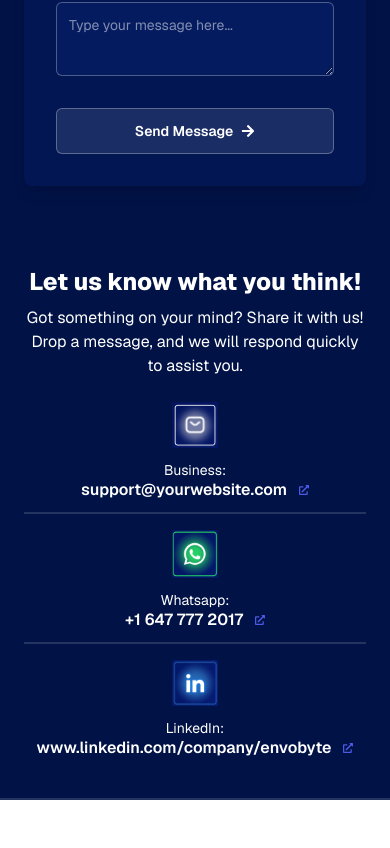
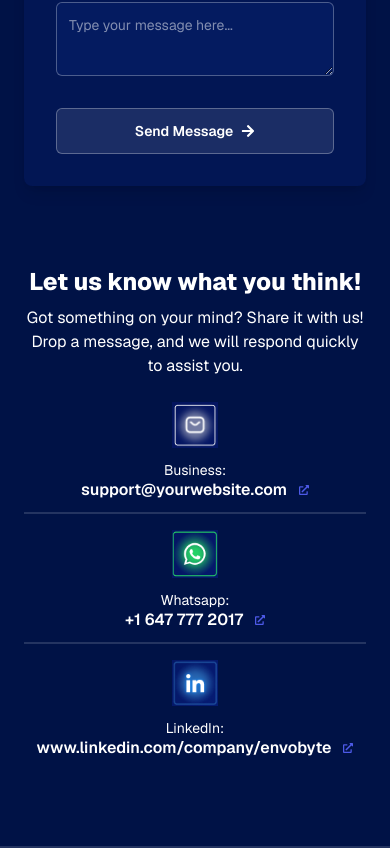
Before and after one commit to Md-Kayda-Azam/envobtye, a Next.js app: page / in a window 390 px wide. Shown: the part 8491-9339 px from the top of the page. Before the commit the page ends 9291 px from the top, so only its background shows below. Built offline with nearby package versions, Linux system fonts and the light colour scheme.

Commit message:
responsive 75% done

```diff
--- a/src/view/contact-us/ContactSection.tsx
+++ b/src/view/contact-us/ContactSection.tsx
@@ -145,12 +145,12 @@ const ContactSection = () => {
           </div>
 
           {/* Right Side - Contact Info */}
-          <div className="w-full md:w-[551px] mt-10 md:mt-0 md:ml-10">
-            <div className="flex flex-col md:gap-5">
+          <div className="w-full md:w-[551px] mt-10 md:mt-0 pb-12">
+            <div className="flex flex-col md:items-start items-center lg:gap-5">
               <h2 className="text-2xl text-center sm:text-start sm:text-3xl lg:text-5xl font-extrabold sm:leading-12">
                 Let us know what you think!
               </h2>
-              <p className="text-[#FFFFFF] text-center sm:text-start mt-2 font-normal text-base leading-6">
+              <p className="text-[#FFFFFF] text-center md:text-start mt-2 font-normal text-base leading-6">
                 Got something on your mind? Share it with us! Drop a message,
                 and we will respond quickly to assist you.
               </p>
```
